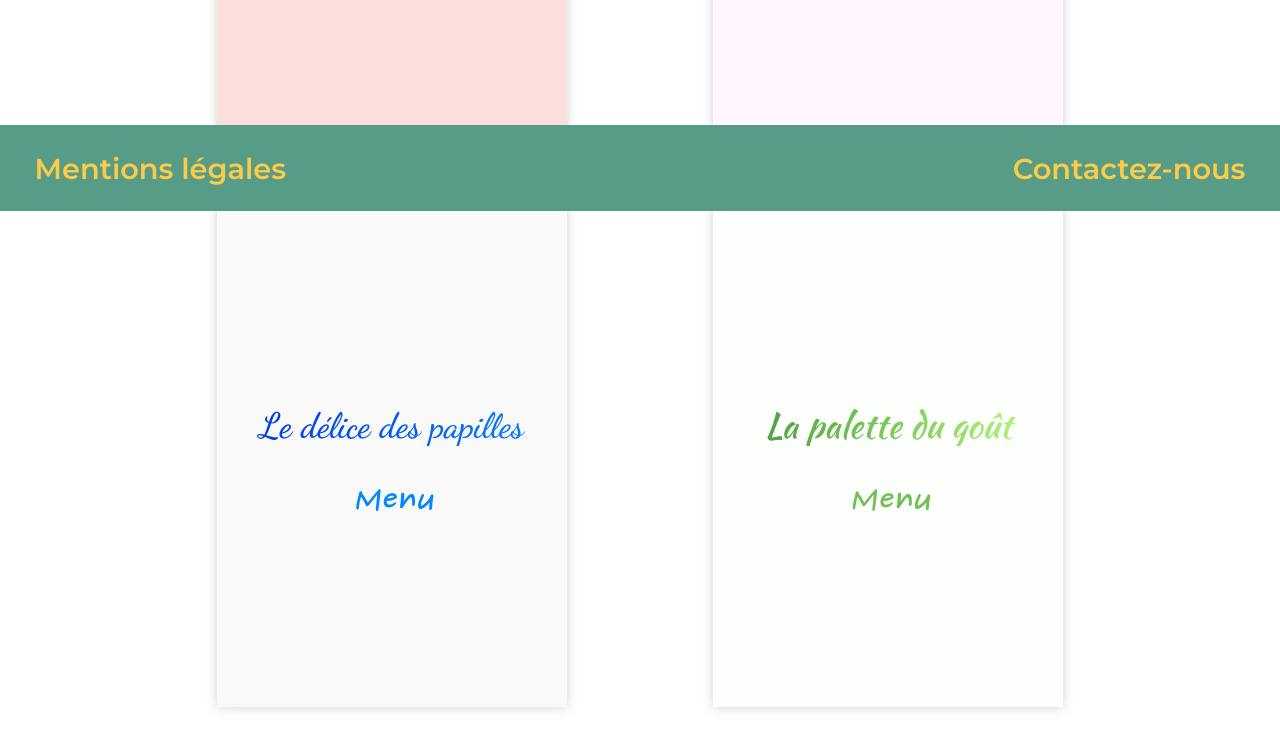
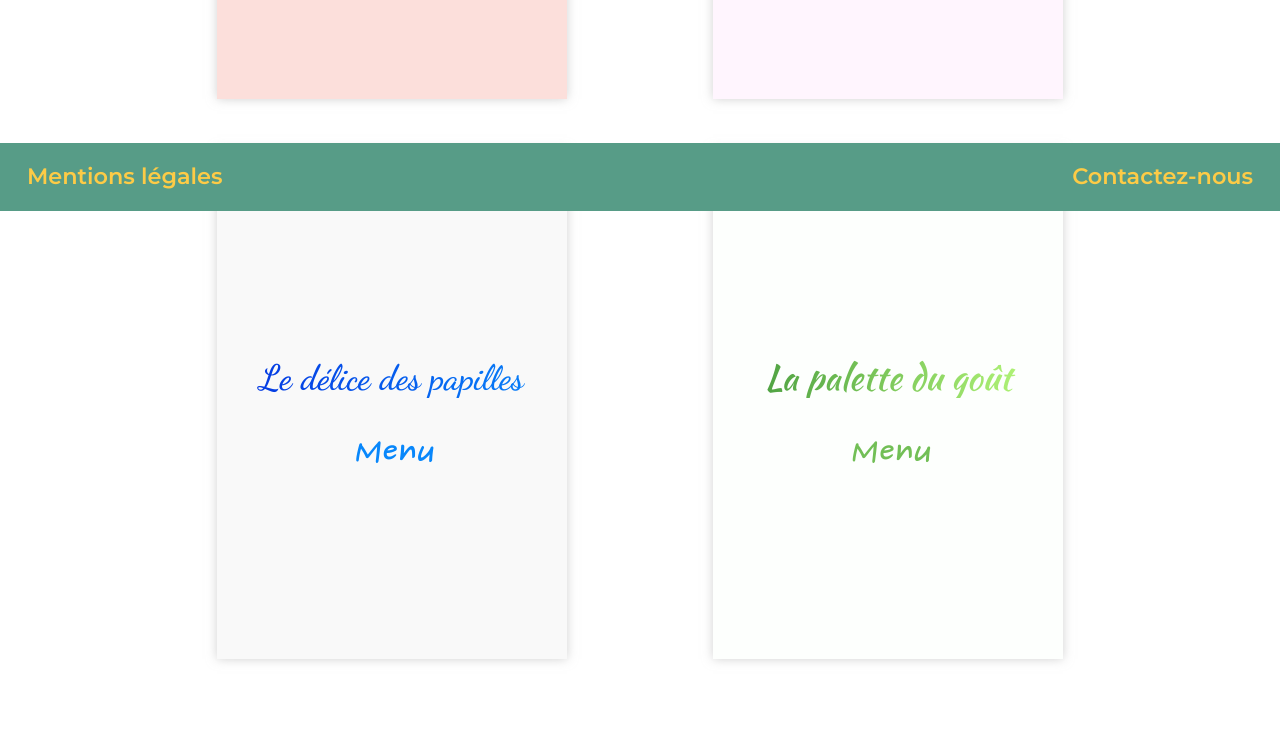
Before and after one commit to RomainSire/OC-P3-OhMyFood, a website: page index.html in a window 1280 px wide. Shown: the part 589-1345 px from the top of the page. Drawn offline with Linux system fonts and the light colour scheme; a web font is replaced by a local one.

Commit message:
Ajustement taille et marges header et footer

```diff
--- a/sass/base/_general.scss
+++ b/sass/base/_general.scss
@@ -11,5 +11,8 @@ ul {
     padding: 0;
 }
 main {
-    margin: 11rem 3% 10rem 3%;
+    margin: 5rem 3% 7.5rem 3%;
+    @include desktop-only {
+        margin: 8rem 3% 7.5rem 3%;
+    }
 }
--- a/sass/layout/_coming-soon.scss
+++ b/sass/layout/_coming-soon.scss
@@ -3,12 +3,15 @@
     justify-content: center;
 
     &__msg {
-        padding: 0.5em 2.2em;
+        padding: 0.7em 2.2em;
         font-weight: 600;
-        font-size: 2rem;
+        font-size: 1.3rem;
         text-align: center;
         border-radius: 0.5em;
         @include headerStyle;
+        @include desktop-only {
+            font-size: 1.6rem;
+        }
 
         .dot {
             display: inline-block;
--- a/sass/layout/_footer.scss
+++ b/sass/layout/_footer.scss
@@ -4,9 +4,9 @@
     bottom: 0;
     left: 0;
     right: 0;
-    padding: 0.5rem 0;
+    padding: 0.4rem 0;
     font-weight: 600;
-    font-size: 1.2rem;
+    font-size: 1.1rem;
     @include headerStyle;
 
     &__list {
@@ -15,8 +15,8 @@
             display: flex;
             flex-flow: row nowrap;
             justify-content: space-between;
-            padding: 0.6rem 0;
-            font-size: 1.8rem;
+            padding: 0.5rem 0;
+            font-size: 1.4rem;
         }
 
         li {
--- a/sass/layout/_header.scss
+++ b/sass/layout/_header.scss
@@ -9,12 +9,12 @@
     &__logo {
         margin: 0;
         text-align: center;
-        font-size: 2.5rem;
+        font-size: 2rem;
         line-height: 2.5em;
         font-weight: 700;
         letter-spacing: -0.1em;
         @include desktop-only {
-            font-size: 4rem;
+            font-size: 3rem;
         }
     }
 }
```
Also changed, not shown: css/style.css, 1 other file.
